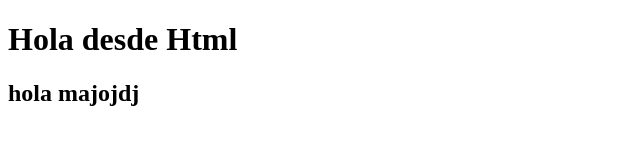
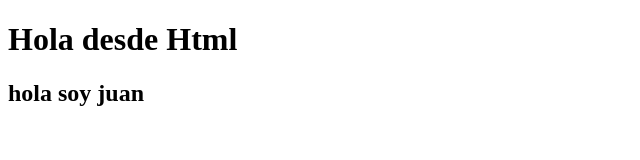
Before and after one commit to majoescobar/Proyecto, a plain HTML site: page index.html in a window 1280 px wide. Shown: the full height of the page, 0-640 px from the left. Drawn offline with Linux system fonts and the light colour scheme.

Commit message:
comentario colaborador

```diff
--- a/index.html
+++ b/index.html
@@ -8,6 +8,6 @@
 </head>
 <body>
 <h1>Hola desde Html</h1>
-<h2>hola majojdj</h2>
+<h2>hola soy juan</h2>
 </body>
 </html>
```
